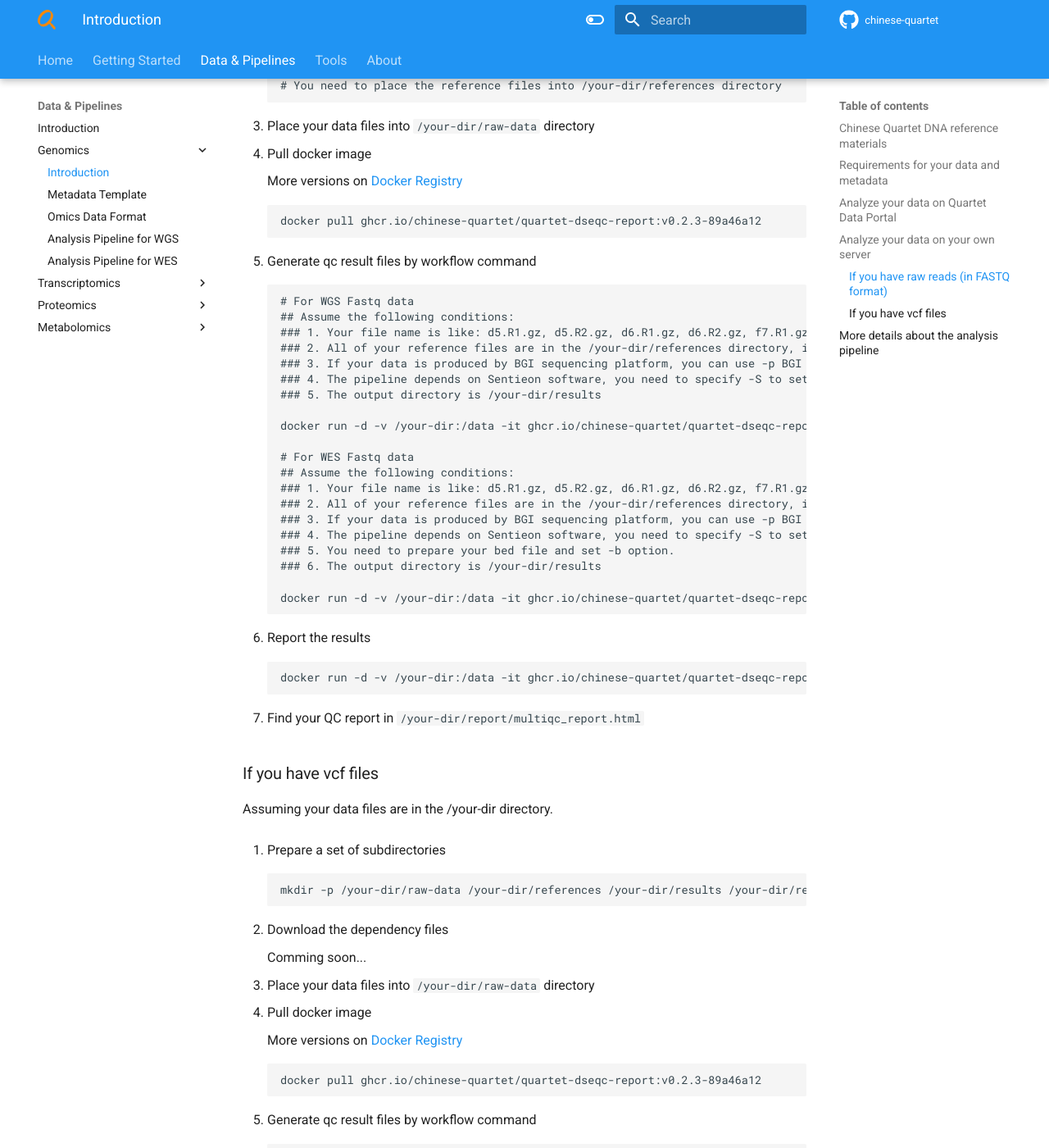
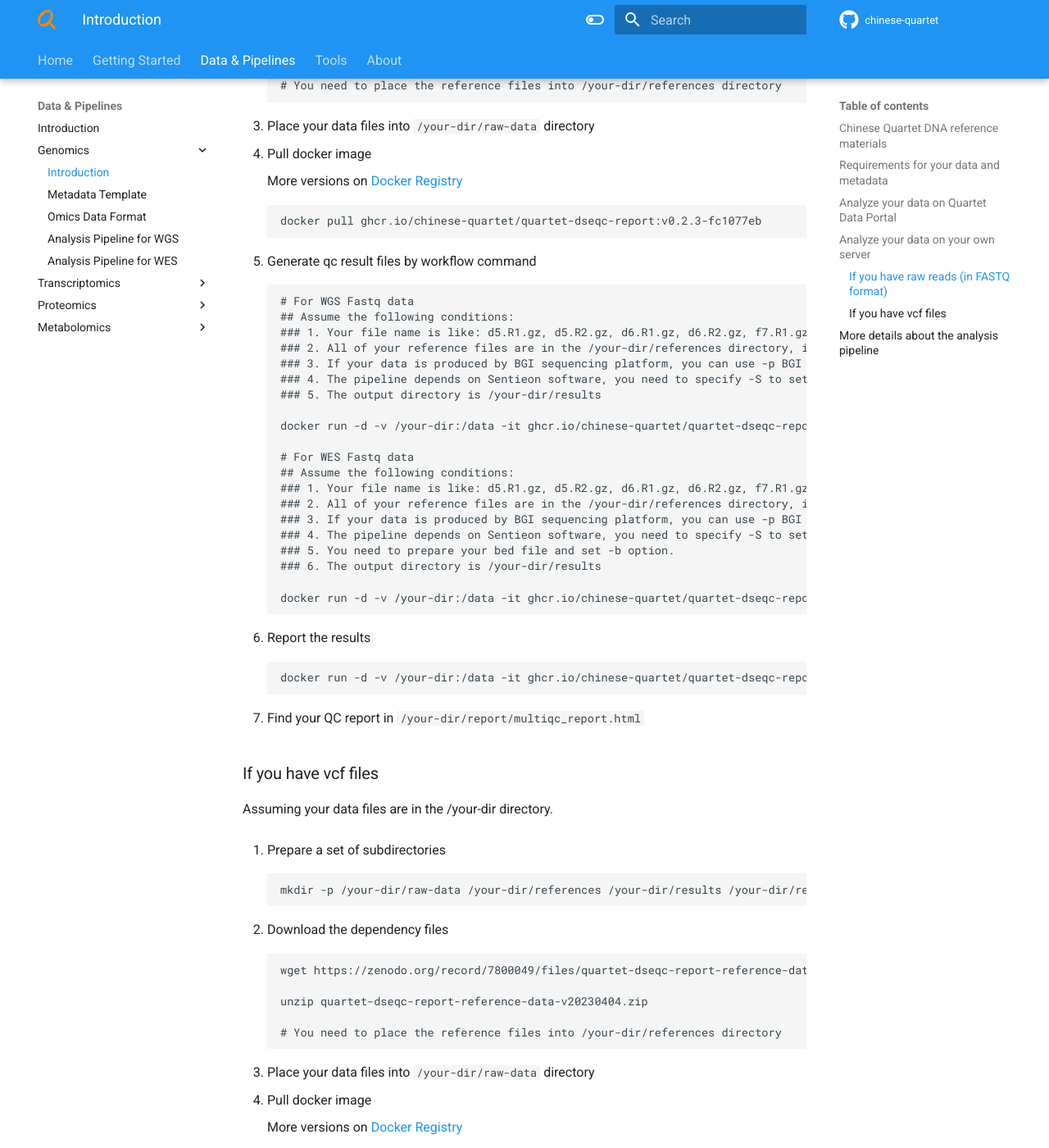
Before and after one commit to chinese-quartet/docs.chinese-quartet.org, an MkDocs documentation site: the page built from docs/data_pipelines/genomics/intro.md, in a window 1280 px wide and 1400 px high, scrolled down 2307 px. Shown: the whole window at 82% size. Built offline with MkDocs 1.6.1 and Material for MkDocs 9.7.7, drawn with Linux system fonts in a browser that asks for light colours; comment, search, counter and statistics services are not loaded; some of the changed text lies outside the part shown.

Commit message:
Update docs for vcf mode of quartet-dseqc-report.

````diff
--- a/docs/data_pipelines/genomics/intro.md
+++ b/docs/data_pipelines/genomics/intro.md
@@ -56,7 +56,7 @@
     More versions on [Docker Registry](https://github.com/chinese-quartet/quartet-rseqc-report/pkgs/container/quartet-dseqc-report)
 
     ```
-    docker pull ghcr.io/chinese-quartet/quartet-dseqc-report:v0.2.3-89a46a12
+    docker pull ghcr.io/chinese-quartet/quartet-dseqc-report:v0.2.3-fc1077eb
     ```
 
 4. Generate qc result files by workflow command
@@ -70,7 +70,7 @@
     ### 4. The pipeline depends on Sentieon software, you need to specify -S to set the license server.
     ### 5. The output directory is /your-dir/results
 
-    docker run -d -v /your-dir:/data -it ghcr.io/chinese-quartet/quartet-dseqc-report:v0.2.3-89a46a12 fq-workflow --d5-r1 /data/raw-data/d5.R1.gz --d5-r2 /data/raw-data/d5.R2.gz --d6-r1 /data/raw-data/d6.R1.gz --d6-r2 /data/raw-data/d6.R2.gz --f7-r1 /data/raw-data/f7.R1.gz --f7-r2 /data/raw-data/f7.R2.gz --m8-r1 /data/raw-data/m8.R1.gz --m8-r2 /data/raw-data/m8.R2.gz -p BGI -B /data/references/reference_datasets_v202103 -R /data/references/GRCh38.d1.vd1 -F /data/references/fastq_screen_reference -S 192.168.1.1:8990 --output-dir /data/results
+    docker run -d -v /your-dir:/data -it ghcr.io/chinese-quartet/quartet-dseqc-report:v0.2.3-fc1077eb fq-workflow --d5-r1 /data/raw-data/d5.R1.gz --d5-r2 /data/raw-data/d5.R2.gz --d6-r1 /data/raw-data/d6.R1.gz --d6-r2 /data/raw-data/d6.R2.gz --f7-r1 /data/raw-data/f7.R1.gz --f7-r2 /data/raw-data/f7.R2.gz --m8-r1 /data/raw-data/m8.R1.gz --m8-r2 /data/raw-data/m8.R2.gz -p BGI -B /data/references/reference_datasets_v202103 -R /data/references/GRCh38.d1.vd1 -F /data/references/fastq_screen_reference -S 192.168.1.1:8990 --output-dir /data/results
 
     # For WES Fastq data
     ## Assume the following conditions:
@@ -81,13 +81,13 @@
     ### 5. You need to prepare your bed file and set -b option.
     ### 6. The output directory is /your-dir/results
 
-    docker run -d -v /your-dir:/data -it ghcr.io/chinese-quartet/quartet-dseqc-report:v0.2.3-89a46a12 fq-workflow --d5-r1 /data/raw-data/d5.R1.gz --d5-r2 /data/raw-data/d5.R2.gz --d6-r1 /data/raw-data/d6.R1.gz --d6-r2 /data/raw-data/d6.R2.gz --f7-r1 /data/raw-data/f7.R1.gz --f7-r2 /data/raw-data/f7.R2.gz --m8-r1 /data/raw-data/m8.R1.gz --m8-r2 /data/raw-data/m8.R2.gz -p BGI -B /data/references/reference_datasets_v202103 -R /data/references/GRCh38.d1.vd1 -F /data/references/fastq_screen_reference -S 192.168.1.1:8990 --bed-file /data/references/your-bed-file --output-dir /data/results
+    docker run -d -v /your-dir:/data -it ghcr.io/chinese-quartet/quartet-dseqc-report:v0.2.3-fc1077eb fq-workflow --d5-r1 /data/raw-data/d5.R1.gz --d5-r2 /data/raw-data/d5.R2.gz --d6-r1 /data/raw-data/d6.R1.gz --d6-r2 /data/raw-data/d6.R2.gz --f7-r1 /data/raw-data/f7.R1.gz --f7-r2 /data/raw-data/f7.R2.gz --m8-r1 /data/raw-data/m8.R1.gz --m8-r2 /data/raw-data/m8.R2.gz -p BGI -B /data/references/reference_datasets_v202103 -R /data/references/GRCh38.d1.vd1 -F /data/references/fastq_screen_reference -S 192.168.1.1:8990 --bed-file /data/references/your-bed-file --output-dir /data/results
     ```
 
 5. Report the results
 
     ```
-    docker run -d -v /your-dir:/data -it ghcr.io/chinese-quartet/quartet-dseqc-report:v0.2.3-89a46a12 report -d /data/results --output-dir /data/report
+    docker run -d -v /your-dir:/data -it ghcr.io/chinese-quartet/quartet-dseqc-report:v0.2.3-fc1077eb report -d /data/results --output-dir /data/report
     ```
 
 6. Find your QC report in `/your-dir/report/multiqc_report.html`
@@ -104,7 +104,13 @@
 
 1. Download the dependency files
 
-    Comming soon...
+    ```
+    wget https://zenodo.org/record/7800049/files/quartet-dseqc-report-reference-data-v20230404.zip?download=1
+
+    unzip quartet-dseqc-report-reference-data-v20230404.zip
+
+    # You need to place the reference files into /your-dir/references directory
+    ```
 
 2. Place your data files into `/your-dir/raw-data` directory
 
@@ -113,7 +119,7 @@
     More versions on [Docker Registry](https://github.com/chinese-quartet/quartet-rseqc-report/pkgs/container/quartet-dseqc-report)
 
     ```
-    docker pull ghcr.io/chinese-quartet/quartet-dseqc-report:v0.2.3-89a46a12
+    docker pull ghcr.io/chinese-quartet/quartet-dseqc-report:v0.2.3-fc1077eb
     ```
 
 4. Generate qc result files by workflow command
@@ -125,7 +131,7 @@
     ### 2. If your data is produced by BGI sequencing platform, you can use -p BGI to set the platform. otherwise -p ILLUMINA
     ### 3. The output directory is /your-dir/results
 
-    docker run -d -v /your-dir:/data -it ghcr.io/chinese-quartet/quartet-dseqc-report:v0.2.3-89a46a12 vcf-workflow --vcf-d5 /data/raw-data/d5.vcf --vcf-d6 /data/raw-data/d6.vcf --vcf-f7 /data/raw-data/f7.vcf --vcf-m8 /data/raw-data/m8.vcf -p BGI -B /data/references/reference_datasets_v202103 -R /data/references/GRCh38.d1.vd1 --output-dir /data/results
+    docker run -d -v /your-dir:/data -it ghcr.io/chinese-quartet/quartet-dseqc-report:v0.2.3-fc1077eb vcf-workflow --vcf-d5 /data/raw-data/d5.vcf --vcf-d6 /data/raw-data/d6.vcf --vcf-f7 /data/raw-data/f7.vcf --vcf-m8 /data/raw-data/m8.vcf -p BGI -B /data/references/reference_datasets_v202103 -R /data/references/GRCh38.d1.vd1 --output-dir /data/results
 
     # For WES data
     ## Assume the following conditions:
@@ -134,13 +140,18 @@
     ### 3. You need to prepare your bed file and set -b option.
     ### 4. The output directory is /your-dir/results
 
-    docker run -d -v /your-dir:/data -it ghcr.io/chinese-quartet/quartet-dseqc-report:v0.2.3-89a46a12 vcf-workflow --vcf-d5 /data/raw-data/d5.vcf --vcf-d6 /data/raw-data/d6.vcf --vcf-f7 /data/raw-data/f7.vcf --vcf-m8 /data/raw-data/m8.vcf -p BGI -B /data/references/reference_datasets_v202103 -R /data/references/GRCh38.d1.vd1 --bed-file /data/references/your-bed-file --output-dir /data/results
+    docker run -d -v /your-dir:/data -it ghcr.io/chinese-quartet/quartet-dseqc-report:v0.2.3-fc1077eb vcf-workflow --vcf-d5 /data/raw-data/d5.vcf --vcf-d6 /data/raw-data/d6.vcf --vcf-f7 /data/raw-data/f7.vcf --vcf-m8 /data/raw-data/m8.vcf -p BGI -B /data/references/reference_datasets_v202103 -R /data/references/GRCh38.d1.vd1 --bed-file /data/references/your-bed-file --output-dir /data/results
     ```
 
 5. Report the results
 
     ```
-    docker run -d -v /your-dir:/data -it ghcr.io/chinese-quartet/quartet-dseqc-report:v0.2.3-89a46a12 report -d /data/results --output-dir /data/report
+    docker run -d -v /your-dir:/data -it ghcr.io/chinese-quartet/quartet-dseqc-report:v0.2.3-fc1077eb report -d /data/results --output-dir /data/report
+
+    # Known issue:
+    # Only support one uuid directory in /your-dir/results directory.
+    # If you have multiple uuid directories in /your-dir/results directory, the report will be failed or messy.
+    # We will fix this issue in the future.
     ```
 
 6. Find your QC report in `/your-dir/report/multiqc_report.html`
````
